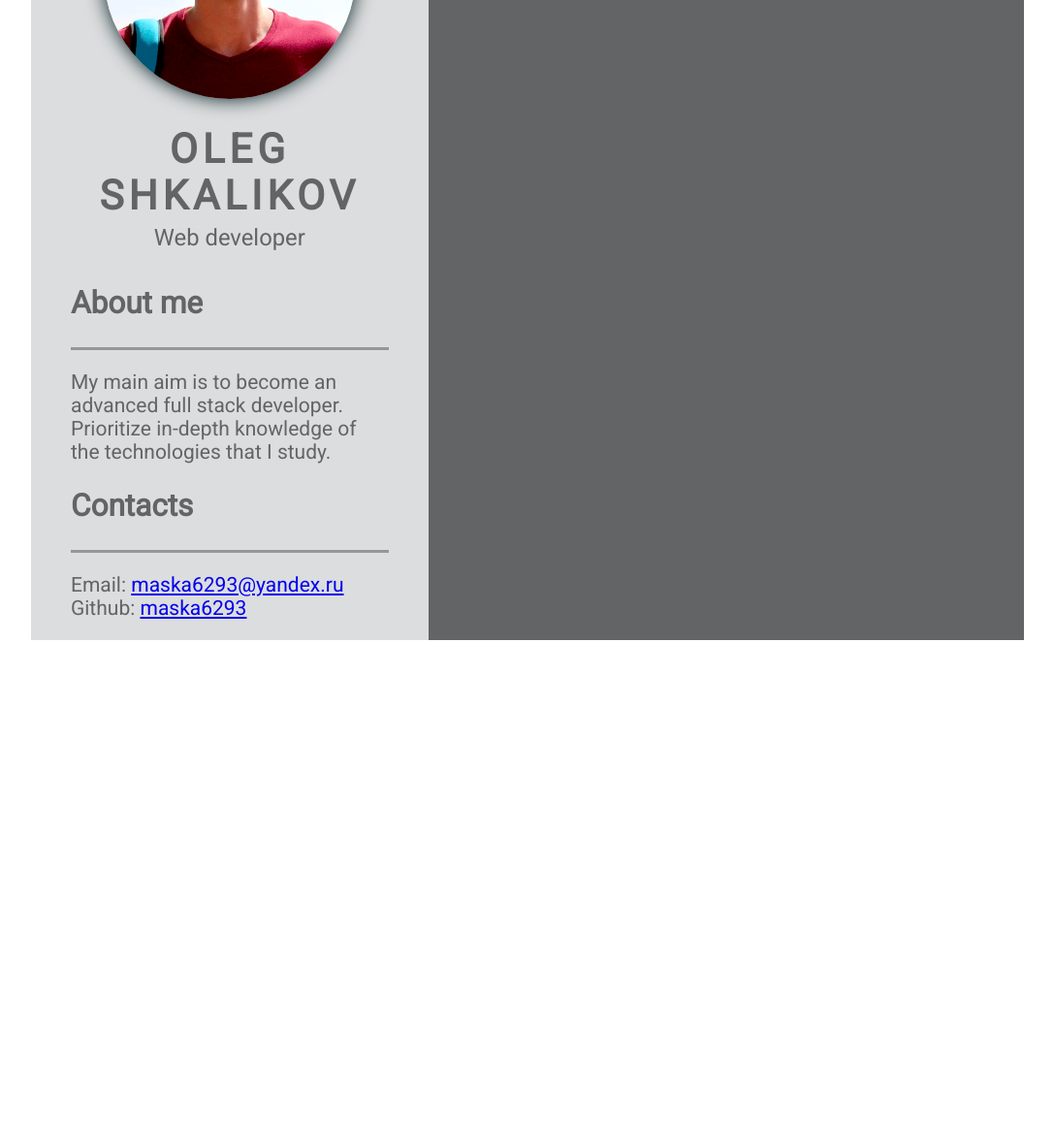
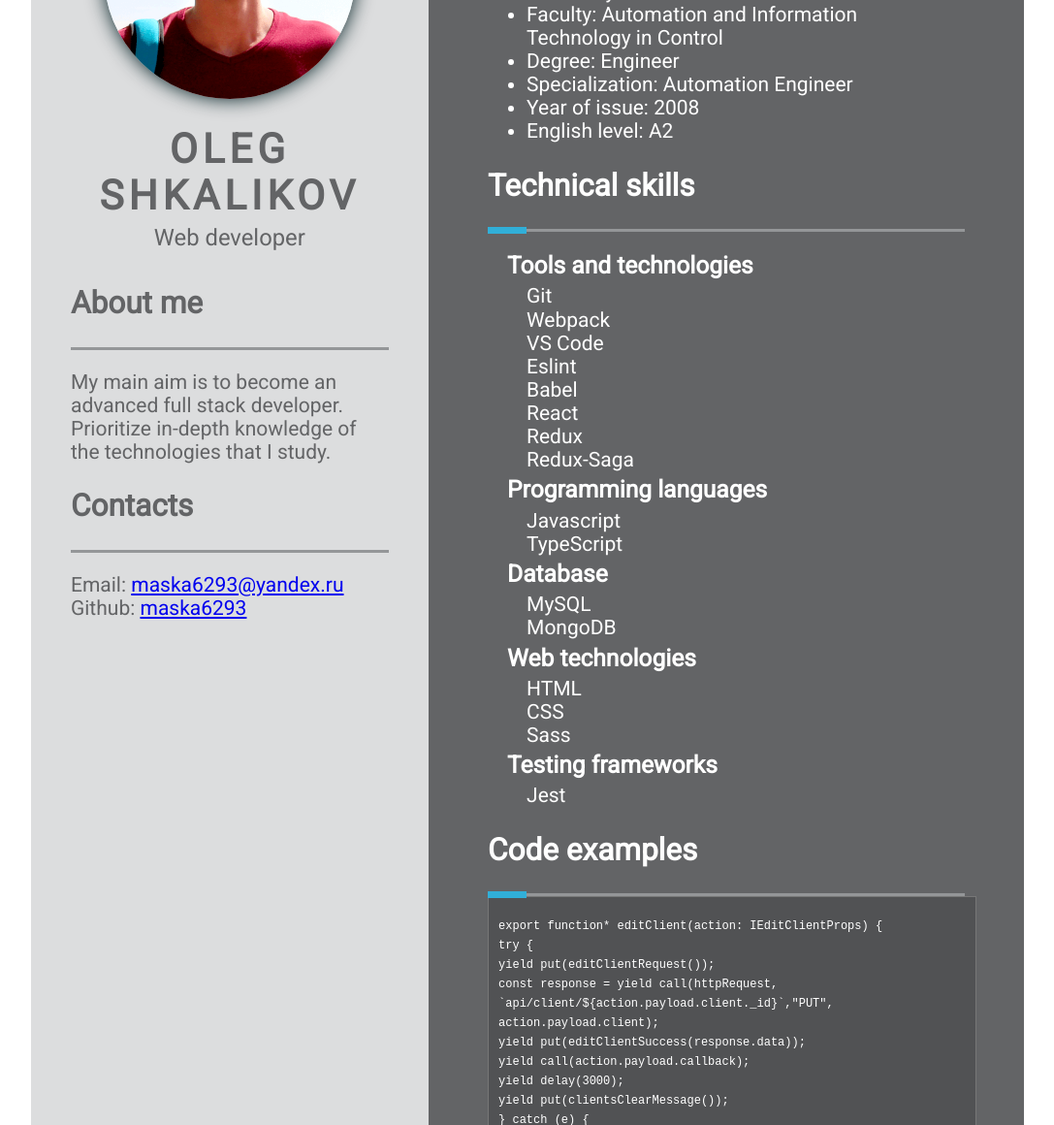
Before and after one commit to MaSkA6293/rsschool-cv2021, a plain HTML site: page index.html in a window 1280 px wide. Shown: the part 188-1348 px from the top of the page at 97% size, without its empty margins (96-1183 px from the left). Before the commit the page ends 848 px from the top, so only its background shows below. Drawn offline with Linux system fonts and the light colour scheme.

Commit message:
feat: add main

```diff
--- a/assets/styles/style.css
+++ b/assets/styles/style.css
@@ -6,7 +6,6 @@ html {
     color:#636466
   }
 
-
 .wraper {
     max-width: 1024px;
     margin: auto;
@@ -14,7 +13,6 @@ html {
 }
 
 aside{
-    display: flex;
     background-color: #dcddde;
     flex-direction: column;
     flex: 40%;
@@ -24,13 +22,23 @@ aside{
     width: 80%;
     margin: auto;
 }
+
 main {
-    display: flex;
     flex: 60%;
     background-color: #636466;
     color: #ffffff;
+    font-size: 1.5rem;
+    padding-top: 30px;
+    padding-bottom: 50px;
 }
 
+main h1{
+    text-transform: uppercase;
+}
+.main__wraper{
+    width: 80%;
+    margin: auto;
+}
 
 .aside__header {
     text-align: center;
@@ -58,16 +66,47 @@ main {
 .aside__contacts ul{
     list-style: none;
     padding:0
-
 }
-
-
 
 .string-block{
     height: 3px;
 background-color: #949698;
+position: relative;
 }
 
+.string-block__decor{
+    position: absolute;
+    top: -2px;
+    left: 0;
+    height: 7px;
+    background-color: #31afd8;
+    width: 40px;
+}
+
+.technical-skills ul{
+list-style: none;
+padding-left:20px ;
+}
+
+.technical-skills h3{
+    margin: 5px 0;
+}
+
+pre {
+    width: 100%;
+    padding-left:10px ;
+	margin: 0;
+	overflow: auto;
+	overflow-y: hidden;
+	font-size: 12px;
+	line-height: 20px;
+    border: 1px solid #777;
+    background-color: #515254;
+}
+
+.work-experience ul li{
+    padding: 5px 0;
+}
 
 @media (max-width: 800px) {
 
--- a/index.html
+++ b/index.html
@@ -39,8 +39,114 @@
             </div>
         </aside>
         <main>
-
-
+            <div class="main__wraper">
+                <section>
+                    <h2>Education</h2>
+                    <div class="string-block">
+                        <div class="string-block__decor"></div>
+                    </div>
+                    <ul>
+                        <li> Organization: Ryazan State Radio Engineering University</li>
+                        <li> Faculty: Automation and Information Technology in Control</li>
+                        <li> Degree: Engineer</li>
+                        <li> Specialization: Automation Engineer</li>
+                        <li> Year of issue: <time>2008</time></li>
+                        <li> English level: A2</li>
+                    </ul>
+                </section>
+                <section class="technical-skills">
+                    <h2>Technical skills</h2>
+                    <div class="string-block">
+                        <div class="string-block__decor"></div>
+                    </div>
+                    <ul>
+                        <li>
+                            <h3>Tools and technologies</h2>
+                                <ul>
+                                    <li>Git</li>
+                                    <li>Webpack</li>
+                                    <li>VS Code</li>
+                                    <li>Eslint</li>
+                                    <li>Babel</li>
+                                    <li>React</li>
+                                    <li>Redux</li>
+                                    <li>Redux-Saga</li>
+                                </ul>
+                        </li>
+                        <li>
+                            <h3>Programming languages</h3>
+                            <ul>
+                                <li>Javascript</li>
+                                <li>TypeScript</li>
+                            </ul>
+                        </li>
+                        <li>
+                            <h3>Database</h3>
+                            <ul>
+                                <li>MySQL</li>
+                                <li>MongoDB</li>
+                            </ul>
+                        </li>
+                        <li>
+                            <h3>Web technologies</h3>
+                            <ul>
+                                <li>HTML</li>
+                                <li>CSS</li>
+                                <li>Sass</li>
+                            </ul>
+                        </li>
+                        <li>
+                            <h3>Testing frameworks</h3>
+                            <ul>
+                                <li>Jest</li>
+                            </ul>
+                        </li>
+                </section>
+                <section>
+                    <h2>Code examples</h2>
+                    <div class="string-block">
+                        <div class="string-block__decor"></div>
+                    </div>
+                    <pre>
+                        <code>
+export function* editClient(action: IEditClientProps) {
+try {
+yield put(editClientRequest());
+const response = yield call(httpRequest,
+`api/client/${action.payload.client._id}`,"PUT",
+action.payload.client);
+yield put(editClientSuccess(response.data));
+yield call(action.payload.callback);
+yield delay(3000);
+yield put(clientsClearMessage());
+} catch (e) {
+yield put(editClientFail(e));
+yield delay(2000);}}
+</code>
+</pre>
+                </section>
+                <section class="work-experience">
+                    <h2>Work experience</h2>
+                    <div class="string-block">
+                        <div class="string-block__decor"></div>
+                    </div>
+                    <ul>
+                        <li><a href="https://github.com/MaSkA6293/CRM-BeautySalon-React-TS-MongoDB"
+                                target="blank">CRM</a> training
+                            project (React, NodeJS, MongoDB)</li>
+                        <li><a href="https://github.com/MaSkA6293/ToDo2-ReactMERNdeployToHeroku" target="blank">ToDo</a>
+                            training
+                            project (React, NodeJS, MongoDB)</li>
+                        <li><a href="https://github.com/MaSkA6293/LearnJS" target="blank">LearnJs</a> training project
+                            (JS)</li>
+                        <li><a href="https://github.com/MaSkA6293/MySkills" target="blank">MySkills</a> training project
+                            (React)</li>
+                        <li><a href="https://github.com/MaSkA6293/elenabyreact" target="blank">BeautySalon</a> training
+                            project (React)
+                        </li>
+                    </ul>
+                </section>
+            </div>
         </main>
     </div>
 
```
